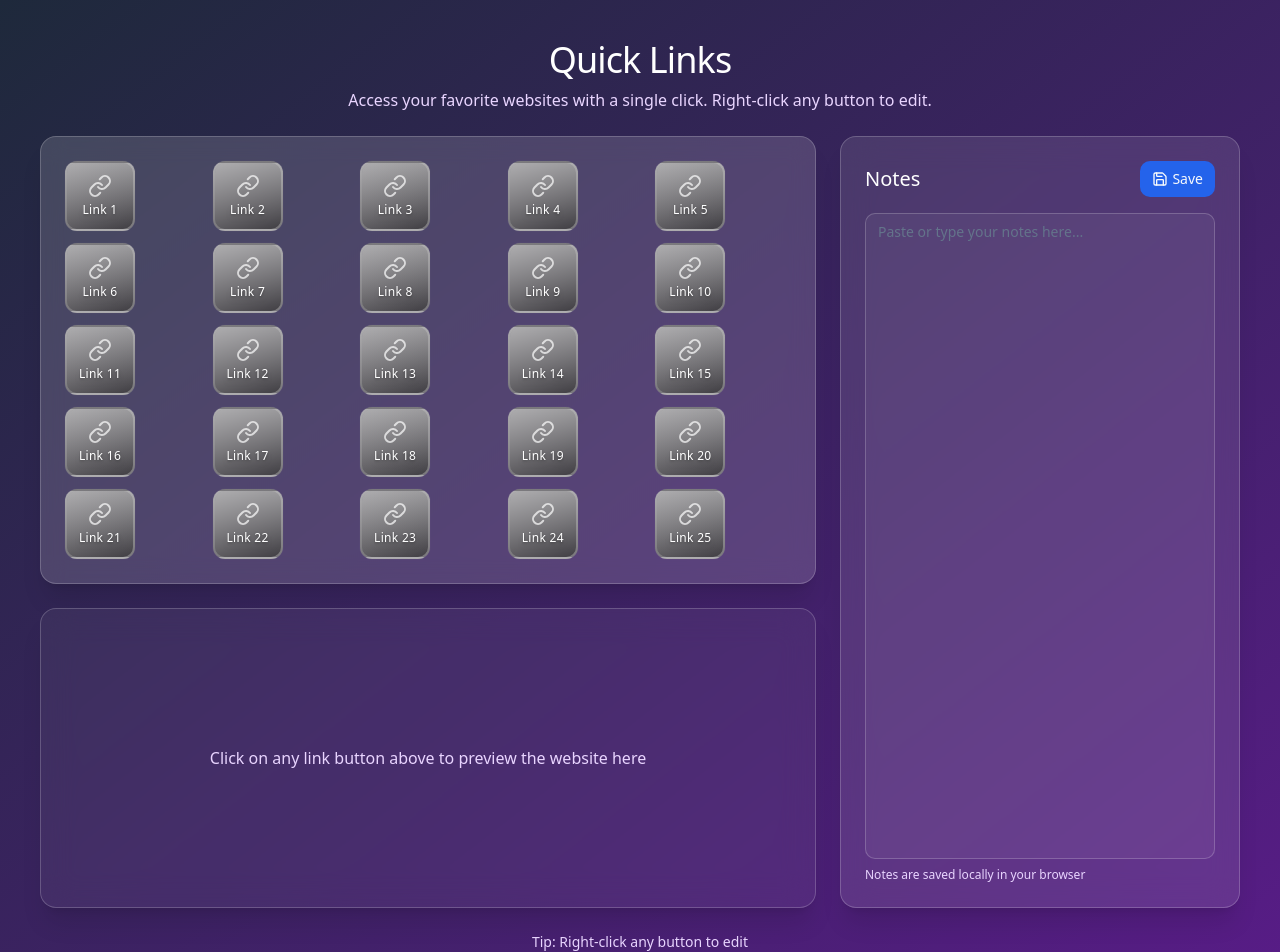
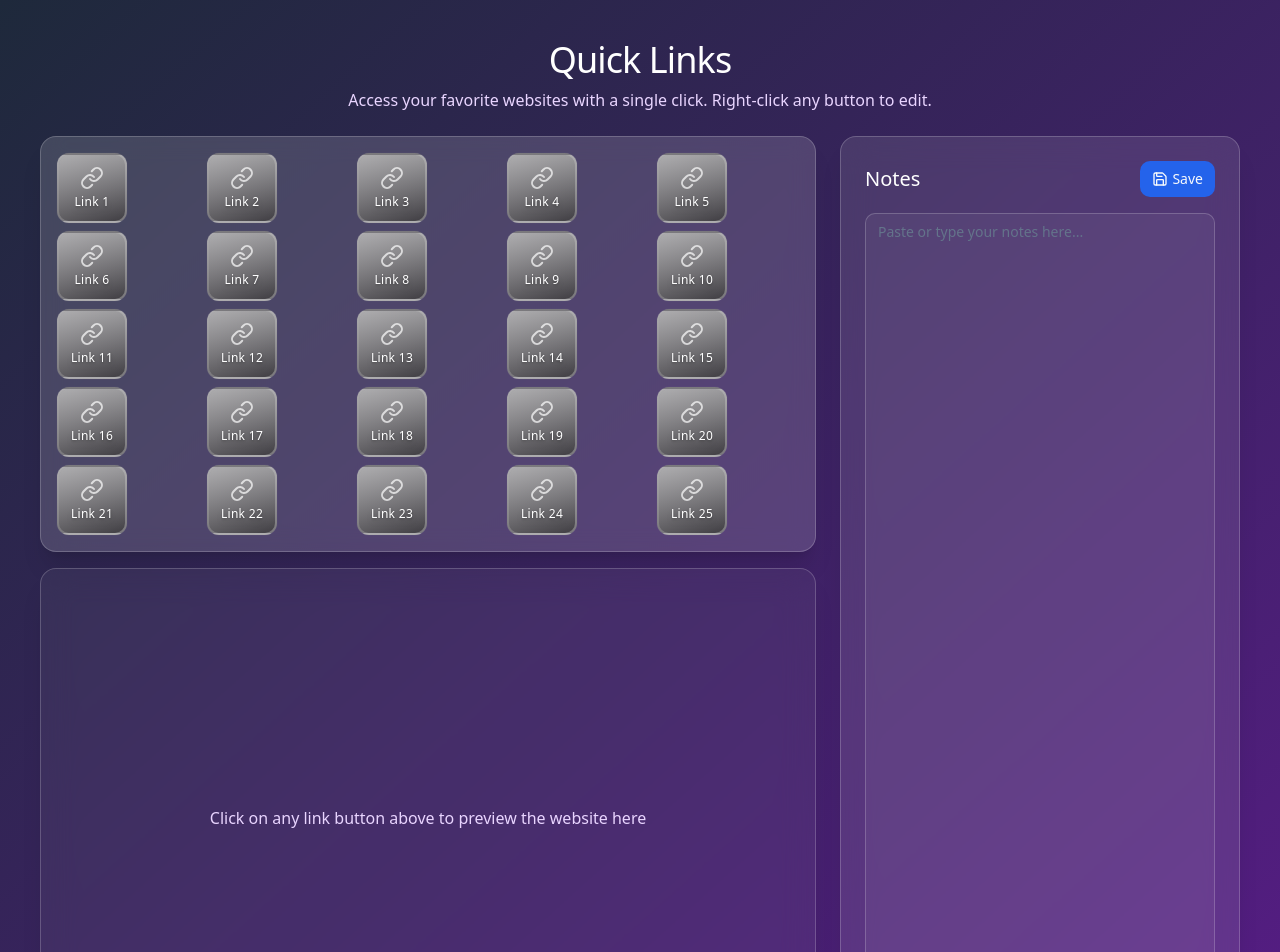
Before and after one commit to Hhbreeze/iconic-url-buttons, a React (Vite) app: page / in a window 1280 px wide. Shown: the top 952 px of the page. Built offline with nearby package versions, Linux system fonts and the light colour scheme.

Commit message:
Fix: Adjust WebPreview size and button spacing
- Increased the size of the WebPreview component.
- Reduced the spacing between the quick link buttons.

```diff
--- a/src/components/WebPreview.tsx
+++ b/src/components/WebPreview.tsx
@@ -33,7 +33,7 @@ const WebPreview: React.FC<WebPreviewProps> = ({ url }) => {
 
   if (!url) {
     return (
-      <div className="glass-card bg-white/5 dark:bg-black/15 p-6 flex flex-col items-center justify-center text-center min-h-[300px]">
+      <div className="glass-card bg-white/5 dark:bg-black/15 p-6 flex flex-col items-center justify-center text-center min-h-[500px]">
         <p className="text-purple-200">
           Click on any link button above to preview the website here
         </p>
@@ -45,7 +45,7 @@ const WebPreview: React.FC<WebPreviewProps> = ({ url }) => {
   const formattedUrl = url.startsWith('http') ? url : `https://${url}`;
 
   return (
-    <div className="glass-card bg-white/5 dark:bg-black/15 p-2 flex flex-col h-[300px]">
+    <div className="glass-card bg-white/5 dark:bg-black/15 p-2 flex flex-col h-[500px]">
       <div className="mb-2 px-2 py-1 flex items-center bg-white/10 rounded">
         <div className="text-xs text-purple-200 truncate flex-1">
           {formattedUrl}
--- a/src/pages/Index.tsx
+++ b/src/pages/Index.tsx
@@ -50,10 +50,10 @@ const Index = () => {
         </header>
 
         <div className="flex gap-6 flex-col md:flex-row">
-          <div className="md:flex-1 space-y-6">
+          <div className="md:flex-1 space-y-4">
             {/* Quick Links Section */}
-            <div className="glass-card p-6 bg-white/15 dark:bg-black/25 backdrop-blur-md border border-white/20 dark:border-white/10 rounded-2xl shadow-xl">
-              <div className="grid grid-cols-2 sm:grid-cols-3 md:grid-cols-5 lg:grid-cols-5 gap-3">
+            <div className="glass-card p-4 bg-white/15 dark:bg-black/25 backdrop-blur-md border border-white/20 dark:border-white/10 rounded-2xl shadow-xl">
+              <div className="grid grid-cols-2 sm:grid-cols-3 md:grid-cols-5 lg:grid-cols-5 gap-2">
                 {links.map((link) => (
                   <QuickLinkButton
                     key={link.id}
```
